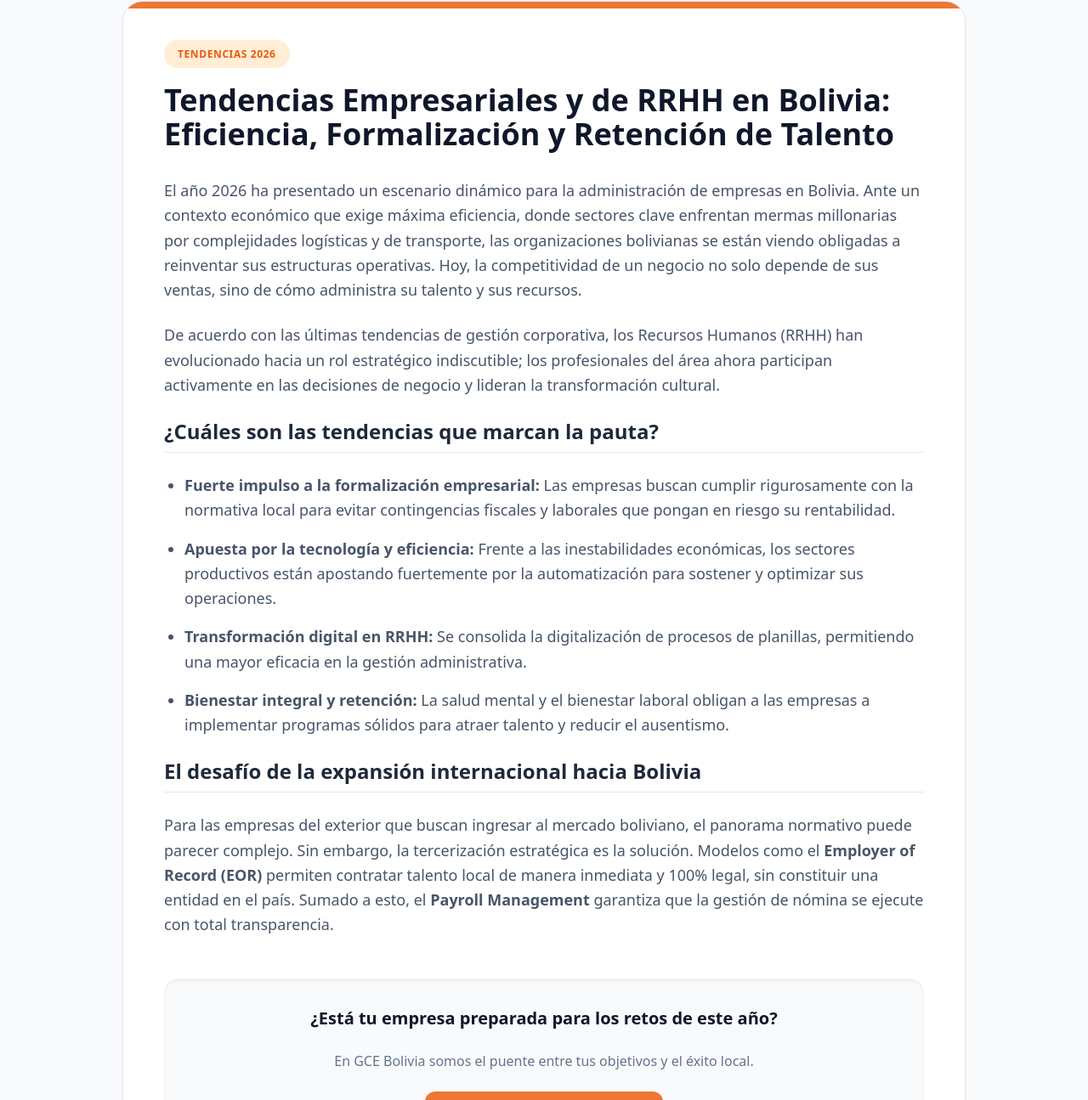
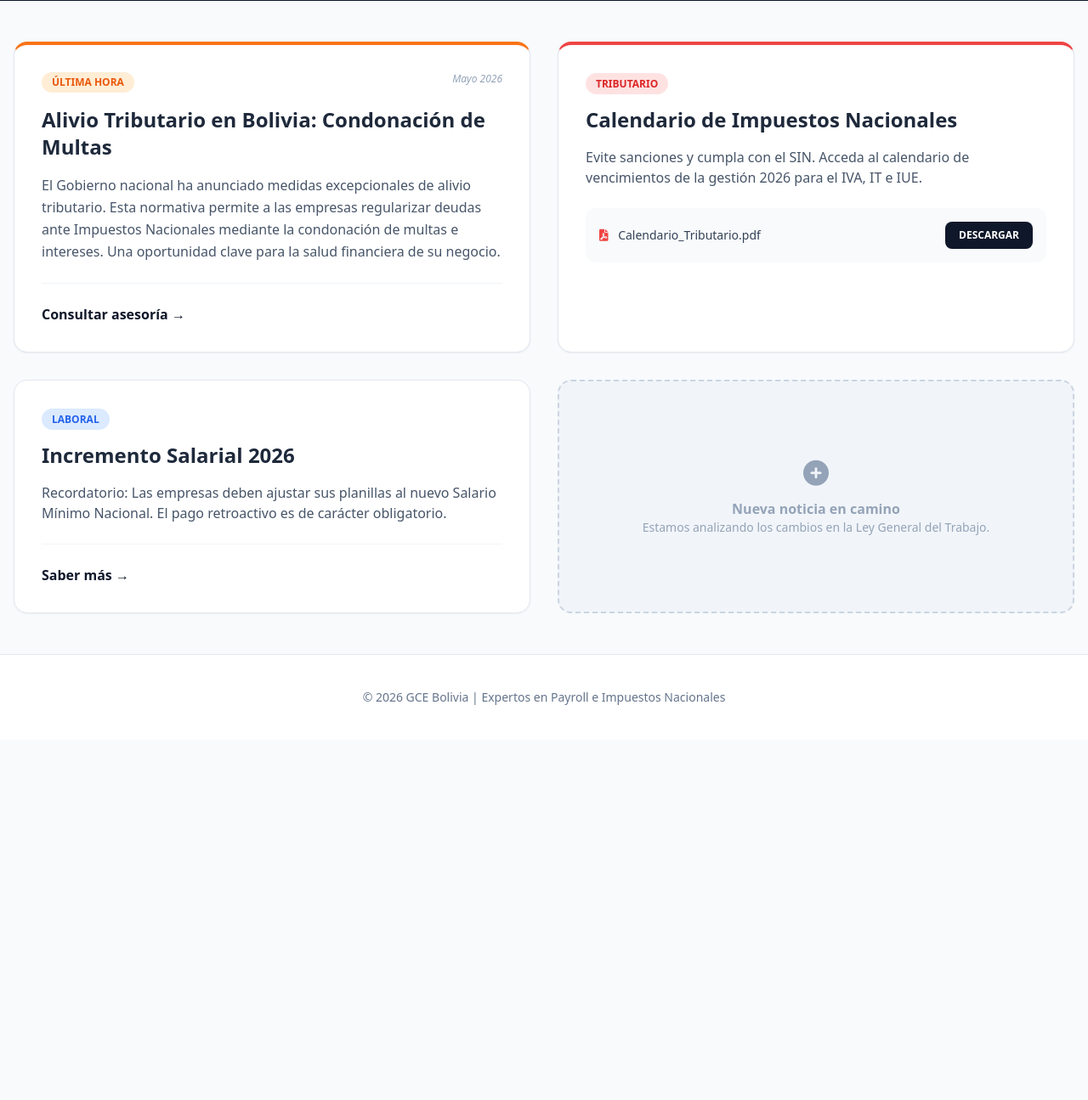
Before and after one commit to harbeilin1911/outsourcing-bolivia, a plain HTML site: page news.html in a window 1280 px wide. Shown: the part 359-1654 px from the top of the page at 85% size. After the commit the page ends 1230 px from the top, so only its background shows below. Drawn offline with nearby package versions, Linux system fonts and the light colour scheme.

Commit message:
Actualizado blog con noticia de Alivio Tributario Mayo 2026

```diff
--- a/news.html
+++ b/news.html
@@ -3,88 +3,76 @@
 <head>
     <meta charset="UTF-8">
     <meta name="viewport" content="width=device-width, initial-scale=1.0">
-    <title>Noticias y Actualidad - GCE Bolivia</title>
+    <title>Noticias y Actualidad Laboral - GCE Bolivia</title>
     <script src="https://cdn.tailwindcss.com"></script>
     <link rel="stylesheet" href="https://cdnjs.cloudflare.com/ajax/libs/font-awesome/6.0.0/css/all.min.css">
 </head>
 <body class="bg-slate-50 text-slate-900">
 
-    <nav class="bg-white shadow-sm p-4 sticky top-0 z-50">
+    <nav class="bg-white shadow-sm p-4">
         <div class="max-w-7xl mx-auto flex justify-between items-center">
-            <a href="index.html" class="font-bold text-xl text-slate-800 border-l-4 border-[#EE7733] pl-3">GCE Bolivia</a>
-            <a href="index.html" class="text-sm font-bold text-[#EE7733] hover:text-orange-700 transition-colors flex items-center">
-                <i class="fas fa-arrow-left mr-2"></i> Volver al Inicio
-            </a>
+            <a href="index.html" class="font-bold text-xl text-slate-800 border-l-4 border-orange-600 pl-3">GCE Bolivia</a>
+            <a href="index.html" class="text-sm font-bold text-orange-600 hover:text-orange-700 transition-colors">← Volver al Inicio</a>
         </div>
     </nav>
 
     <header class="py-20 bg-slate-900 text-white text-center">
         <div class="max-w-4xl mx-auto px-4">
-            <h1 class="text-4xl md:text-5xl font-bold">Noticias y Actualidad Empresarial</h1>
-            <p class="mt-4 text-slate-400 text-lg">Guías, tendencias y novedades para empresas operando en Bolivia.</p>
+            <h1 class="text-4xl md:text-5xl font-bold italic">Actualidad Laboral e Impuestos Nacionales</h1>
+            <p class="mt-4 text-slate-400 text-lg">Actualizaciones clave para empresas y empleadores en Bolivia.</p>
         </div>
     </header>
 
-    <main class="max-w-5xl mx-auto px-4 py-12">
-        <div class="grid grid-cols-1 gap-10">
+    <main class="max-w-7xl mx-auto px-4 py-12">
+        <div class="grid grid-cols-1 md:grid-cols-2 gap-8">
 
-            <div class="bg-white rounded-3xl shadow-sm border border-slate-200 p-8 md:p-12 relative overflow-hidden">
-                <div class="absolute top-0 left-0 w-full h-2 bg-[#EE7733]"></div>
+            <div class="bg-white rounded-2xl shadow-sm border border-slate-200 p-8 hover:shadow-lg transition-shadow border-t-4 border-t-orange-500">
+                <div class="flex justify-between items-start">
+                    <span class="bg-orange-100 text-orange-600 text-xs font-bold px-3 py-1 rounded-full uppercase">Última Hora</span>
+                    <span class="text-slate-400 text-xs italic">Mayo 2026</span>
+                </div>
+                <h2 class="text-2xl font-bold mt-4 text-slate-800">Alivio Tributario en Bolivia: Condonación de Multas</h2>
+                <p class="mt-4 text-slate-600 leading-relaxed">
+                    El Gobierno nacional ha anunciado medidas excepcionales de alivio tributario. Esta normativa permite a las empresas regularizar deudas ante Impuestos Nacionales mediante la condonación de multas e intereses. Una oportunidad clave para la salud financiera de su negocio.
+                </p>
+                <div class="mt-6 pt-6 border-t border-slate-100">
+                    <a href="https://wa.me/591XXXXXXXX" class="text-slate-900 font-bold hover:text-orange-600 transition-colors">Consultar asesoría →</a>
+                </div>
+            </div>
 
-                <span class="bg-orange-100 text-orange-600 text-xs font-bold px-4 py-2 rounded-full uppercase tracking-wider">Tendencias 2026</span>
+            <div class="bg-white rounded-2xl shadow-sm border border-slate-200 p-8 border-t-4 border-t-red-500">
+                <span class="bg-red-100 text-red-600 text-xs font-bold px-3 py-1 rounded-full uppercase">Tributario</span>
+                <h2 class="text-2xl font-bold mt-4 text-slate-800">Calendario de Impuestos Nacionales</h2>
+                <p class="mt-4 text-slate-600">Evite sanciones y cumpla con el SIN. Acceda al calendario de vencimientos de la gestión 2026 para el IVA, IT e IUE.</p>
 
-                <h2 class="text-3xl md:text-4xl font-bold mt-6 text-slate-900 leading-tight">Tendencias Empresariales y de RRHH en Bolivia: Eficiencia, Formalización y Retención de Talento</h2>
-
-                <div class="mt-8 space-y-6 text-slate-600 leading-relaxed text-lg">
-                    <p>El año 2026 ha presentado un escenario dinámico para la administración de empresas en Bolivia. Ante un contexto económico que exige máxima eficiencia, donde sectores clave enfrentan mermas millonarias por complejidades logísticas y de transporte, las organizaciones bolivianas se están viendo obligadas a reinventar sus estructuras operativas. Hoy, la competitividad de un negocio no solo depende de sus ventas, sino de cómo administra su talento y sus recursos.</p>
-
-                    <p>De acuerdo con las últimas tendencias de gestión corporativa, los Recursos Humanos (RRHH) han evolucionado hacia un rol estratégico indiscutible; los profesionales del área ahora participan activamente en las decisiones de negocio y lideran la transformación cultural.</p>
-
-                    <h3 class="text-2xl font-bold text-slate-800 mt-10 mb-4 border-b pb-2">¿Cuáles son las tendencias que marcan la pauta?</h3>
-
-                    <ul class="list-disc pl-6 space-y-4">
-                        <li><strong>Fuerte impulso a la formalización empresarial:</strong> Las empresas buscan cumplir rigurosamente con la normativa local para evitar contingencias fiscales y laborales que pongan en riesgo su rentabilidad.</li>
-                        <li><strong>Apuesta por la tecnología y eficiencia:</strong> Frente a las inestabilidades económicas, los sectores productivos están apostando fuertemente por la automatización para sostener y optimizar sus operaciones.</li>
-                        <li><strong>Transformación digital en RRHH:</strong> Se consolida la digitalización de procesos de planillas, permitiendo una mayor eficacia en la gestión administrativa.</li>
-                        <li><strong>Bienestar integral y retención:</strong> La salud mental y el bienestar laboral obligan a las empresas a implementar programas sólidos para atraer talento y reducir el ausentismo.</li>
-                    </ul>
-
-                    <h3 class="text-2xl font-bold text-slate-800 mt-10 mb-4 border-b pb-2">El desafío de la expansión internacional hacia Bolivia</h3>
-
-                    <p>Para las empresas del exterior que buscan ingresar al mercado boliviano, el panorama normativo puede parecer complejo. Sin embargo, la tercerización estratégica es la solución. Modelos como el <strong>Employer of Record (EOR)</strong> permiten contratar talento local de manera inmediata y 100% legal, sin constituir una entidad en el país. Sumado a esto, el <strong>Payroll Management</strong> garantiza que la gestión de nómina se ejecute con total transparencia.</p>
-                </div>
-
-                <div class="mt-12 pt-8 border-t border-slate-100 bg-slate-50 p-8 rounded-2xl text-center shadow-inner">
-                    <h4 class="font-bold text-slate-900 text-xl mb-6">¿Está tu empresa preparada para los retos de este año?</h4>
-                    <p class="text-slate-500 mb-6">En GCE Bolivia somos el puente entre tus objetivos y el éxito local.</p>
-                    <a href="https://wa.me/59175788547" target="_blank" class="inline-flex items-center bg-[#EE7733] hover:bg-orange-600 text-white px-8 py-4 rounded-xl font-bold transition-all shadow-lg transform hover:-translate-y-1">
-                        <i class="fab fa-whatsapp text-3xl mr-3"></i> Hablar con un Experto
+                <div class="mt-6 p-4 bg-slate-50 rounded-xl flex items-center justify-between">
+                    <span class="text-sm font-medium text-slate-700"><i class="fas fa-file-pdf mr-2 text-red-500"></i> Calendario_Tributario.pdf</span>
+                    <a href="calendario.pdf" download class="bg-slate-900 text-white px-4 py-2 rounded-lg text-xs font-bold hover:bg-orange-600 transition-colors">
+                        DESCARGAR
                     </a>
                 </div>
             </div>
 
-            <div class="bg-white rounded-3xl shadow-sm border border-slate-200 p-8 border-t-4 border-t-[#F20064]">
-                <span class="bg-pink-100 text-[#F20064] text-xs font-bold px-4 py-2 rounded-full uppercase tracking-wider">Tributario</span>
-                <h2 class="text-2xl font-bold mt-5 text-slate-900">Calendario Impuestos Nacionales</h2>
-                <p class="mt-3 text-slate-600">Descargue aquí el calendario oficial de vencimientos del SIN para la gestión actual.</p>
+            <div class="bg-white rounded-2xl shadow-sm border border-slate-200 p-8">
+                <span class="bg-blue-100 text-blue-600 text-xs font-bold px-3 py-1 rounded-full uppercase">Laboral</span>
+                <h2 class="text-2xl font-bold mt-4 text-slate-800">Incremento Salarial 2026</h2>
+                <p class="mt-4 text-slate-600">Recordatorio: Las empresas deben ajustar sus planillas al nuevo Salario Mínimo Nacional. El pago retroactivo es de carácter obligatorio.</p>
+                <div class="mt-6 pt-6 border-t border-slate-100">
+                    <a href="https://wa.me/59175805475" class="text-slate-900 font-bold hover:text-blue-600">Saber más →</a>
+                </div>
+            </div>
 
-                <div class="mt-6 p-5 bg-slate-50 rounded-xl flex flex-col sm:flex-row items-center justify-between border border-slate-200 gap-4">
-                    <span class="text-base font-medium text-slate-700 flex items-center">
-                        <i class="fas fa-file-pdf text-3xl mr-4 text-[#F20064]"></i>
-                        Calendario_Tributario.pdf
-                    </span>
-
-                    <a href="#" download class="bg-slate-900 text-white px-8 py-3 rounded-lg text-sm font-bold hover:bg-[#F20064] transition-colors shadow-md w-full sm:w-auto text-center">
-                        DESCARGAR PDF
-                    </a>
-                </div>
+            <div class="bg-slate-100 rounded-2xl border-2 border-dashed border-slate-300 flex flex-col items-center justify-center p-8 text-center text-slate-400">
+                <i class="fas fa-plus-circle text-3xl mb-3"></i>
+                <h3 class="font-bold">Nueva noticia en camino</h3>
+                <p class="text-sm">Estamos analizando los cambios en la Ley General del Trabajo.</p>
             </div>
 
         </div>
     </main>
 
     <footer class="bg-white border-t border-slate-200 py-10 text-center text-slate-500 text-sm">
-        <p>© 2026 GCE Bolivia | Expertos en EOR, Payroll e Impuestos Nacionales</p>
+        <p>© 2026 GCE Bolivia | Expertos en Payroll e Impuestos Nacionales</p>
     </footer>
 
 </body>
```
